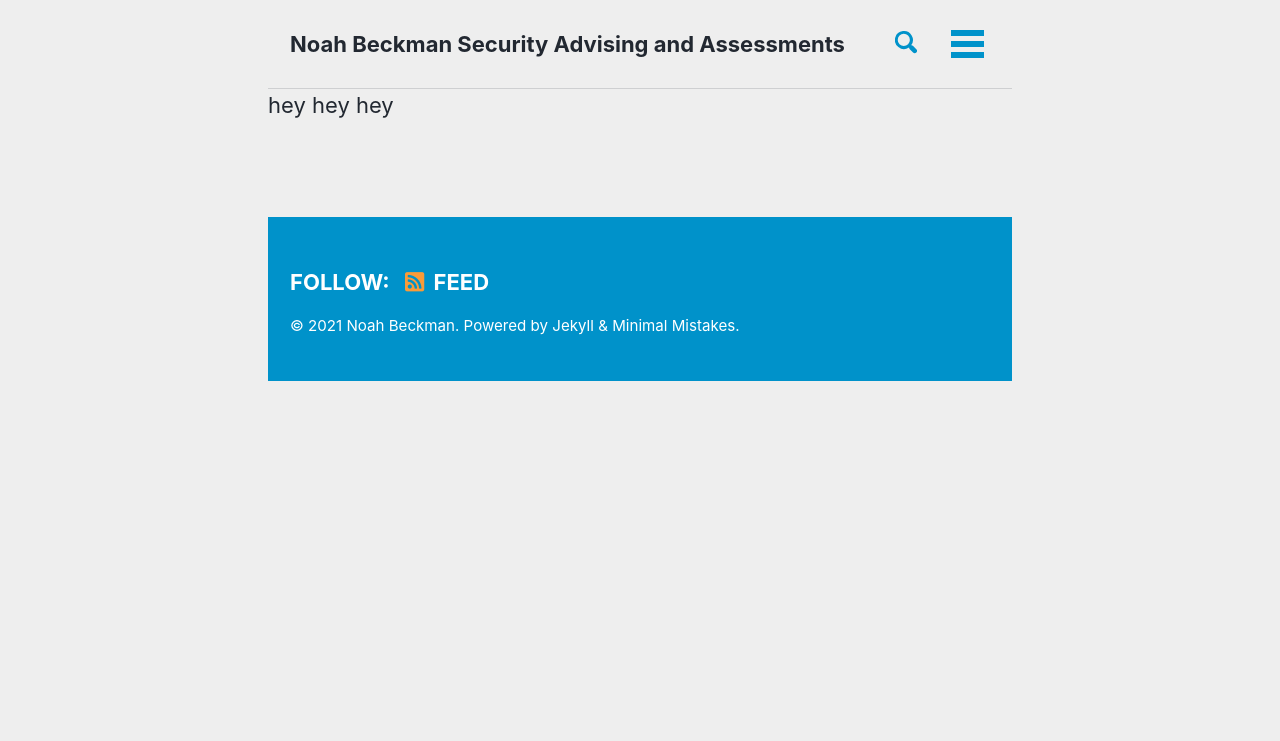
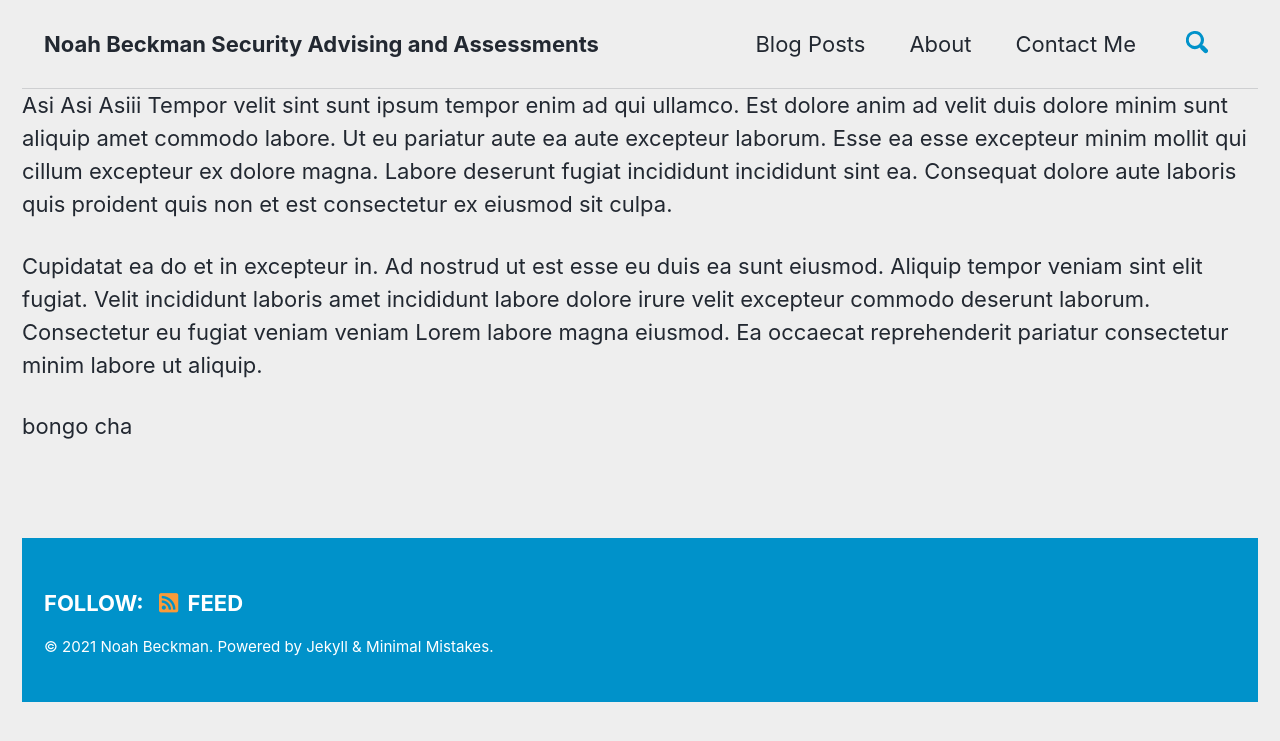
Before and after one commit to CyberM00se/Website, a Jekyll site: the page built from _pages/blog.md, in a window 1280 px wide. Shown: the top 741 px of the page. Built offline with Jekyll 4.4.1, drawn with Linux system fonts in a browser that asks for light colours; cached includes are drawn as plain includes; our own code applies the rules of GitHub Pages for plain Markdown files.

Commit message:
Update blog.md

```diff
--- a/_pages/blog.md
+++ b/_pages/blog.md
@@ -1,13 +1,11 @@
 ---
 permalink: /blog/
-defaults:
-  # _pages
-  - scope:_
-      path: "/_pages/blog.md"
-      type: pages
-    values:
-      layout: single
-      author_profile: true
+title: "Blog"
 ---
 
-hey hey hey
+Asi Asi Asiii
+Tempor velit sint sunt ipsum tempor enim ad qui ullamco. Est dolore anim ad velit duis dolore minim sunt aliquip amet commodo labore. Ut eu pariatur aute ea aute excepteur laborum. Esse ea esse excepteur minim mollit qui cillum excepteur ex dolore magna. Labore deserunt fugiat incididunt incididunt sint ea. Consequat dolore aute laboris quis proident quis non et est consectetur ex eiusmod sit culpa.
+
+Cupidatat ea do et in excepteur in. Ad nostrud ut est esse eu duis ea sunt eiusmod. Aliquip tempor veniam sint elit fugiat. Velit incididunt laboris amet incididunt labore dolore irure velit excepteur commodo deserunt laborum. Consectetur eu fugiat veniam veniam Lorem labore magna eiusmod. Ea occaecat reprehenderit pariatur consectetur minim labore ut aliquip.
+
+bongo cha
```
